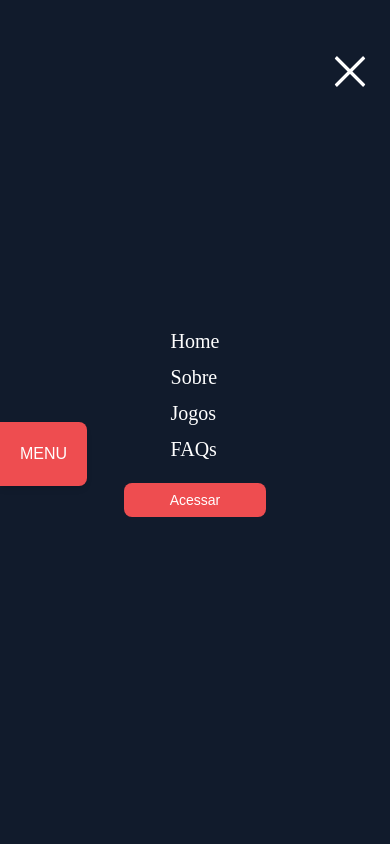
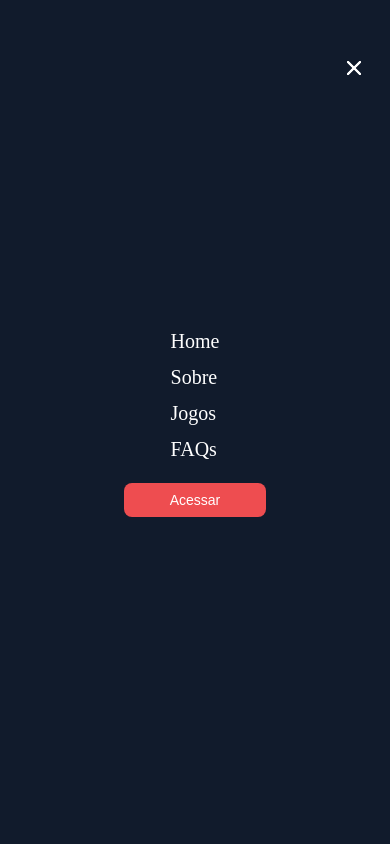
Before and after one commit to Pantheo-Tech/memorycard-front, a React (Vite) app: page / in a window 390 px wide. Both pictures are taken after a click on the button 346 px from the left and 64 px from the top of the page. Shown: the top 844 px of the page. Built offline with nearby package versions, Linux system fonts and the light colour scheme; a web font is replaced by a local one.

Commit message:
fix(landingpage/index): importação estava errada

```diff
--- a/src/components/Header/MenuCloseIcon.tsx
+++ /dev/null
@@ -1,14 +0,0 @@
-import React from 'react'
-
-const MenuCloseIcon: React.FC = () => {
-  return (
-    <svg width="32" height="31" xmlns="http://www.w3.org/2000/svg">
-      <g fill="#fff" fillRule="evenodd">
-        <path d="m2.919.297 28.284 28.284-2.122 2.122L.797 2.419z" />
-        <path d="M.797 28.581 29.081.297l2.122 2.122L2.919 30.703z" />
-      </g>
-    </svg>
-  );
-}
-
-export default MenuCloseIcon
--- a/src/components/Header/MenuOpenIcon.tsx
+++ /dev/null
@@ -1,14 +0,0 @@
-import React from 'react'
-
-const MenuOpenIcon: React.FC = () => {
-  return (
-    <svg width="40" height="17" xmlns="http://www.w3.org/2000/svg">
-      <g fill="#fff" fillRule="evenodd">
-        <path d="M0 0h40v3H0zM0 7h40v3H0zM0 14h40v3H0z" />
-        <path d="M0 0h40v3H0z" />
-      </g>
-    </svg>
-  );
-}
-
-export default MenuOpenIcon
--- a/src/components/Header/index.tsx
+++ b/src/components/Header/index.tsx
@@ -1,9 +1,9 @@
 import React, { useEffect, useState } from "react";
 import { motion, AnimatePresence } from "framer-motion";
-import { Link } from "react-scroll"; // Importe o Link do react-scroll
+import { Link } from "react-scroll";
+import { MenuIcon, XIcon } from "lucide-react";
+
 import Button from "../Button";
-import MenuCloseIcon from "./MenuCloseIcon";
-import MenuOpenIcon from "./MenuOpenIcon";
 import Logo from "./Logo";
 
 const Header: React.FC = () => {
@@ -35,7 +35,7 @@ const Header: React.FC = () => {
         className="md:hidden absolute top-14 right-6 z-50"
         onClick={toggleMenu}
       >
-        {isMenuOpen ? <MenuCloseIcon /> : <MenuOpenIcon />}
+        {isMenuOpen ? <XIcon /> : <MenuIcon />}
       </button>
 
       <nav className="hidden md:block font-jomolhari">
@@ -104,7 +104,7 @@ const Header: React.FC = () => {
               className="fixed right-0 top-0 w-full h-full bg-background text-white flex flex-col items-center justify-center z-50"
             >
               <button className="absolute top-14 right-6" onClick={toggleMenu}>
-                <MenuCloseIcon />
+                <XIcon />
               </button>
 
               <nav className="text-xl space-y-6 font-jomolhari">
--- a/src/components/menu/index.tsx
+++ b/src/components/menu/index.tsx
@@ -12,7 +12,7 @@ export default function SideMenu() {
 
   return (
     <nav
-      className="fixed top-1/2 left-0 z-50 flex flex-col items-start transition-all duration-500 ease-in-out"
+      className="hidden md:flex fixed top-1/2 left-0 z-50 flex-col items-start transition-all duration-500 ease-in-out"
       onMouseEnter={() => setShowMenu(true)}
       onMouseLeave={() => setShowMenu(false)}
     >
--- a/src/pages/LandingPage/index.tsx
+++ b/src/pages/LandingPage/index.tsx
@@ -4,7 +4,7 @@ import Footer from "../../components/Footer";
 import Faq from "../../components/landing-page/Faq";
 import GamesCarousel from "../../components/landing-page/GamesCarousel";
 import { ContentSection } from "../../components/landing-page/ContentSection";
-import img from "../../assets/img/placeholder.png";
+import img from "../../assets/img/Placeholder.png";
 import SideMenu from "../../components/menu";
 
 const LandingPage = () => {
```
